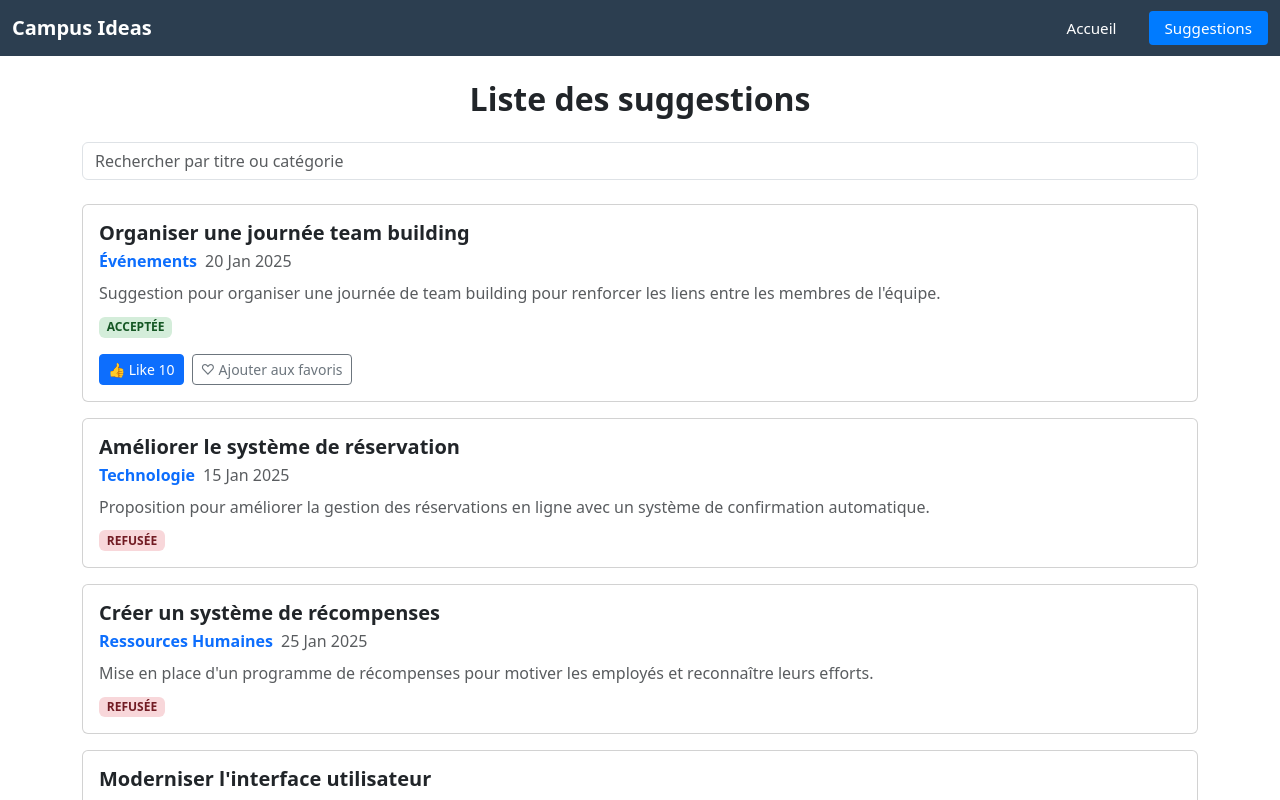
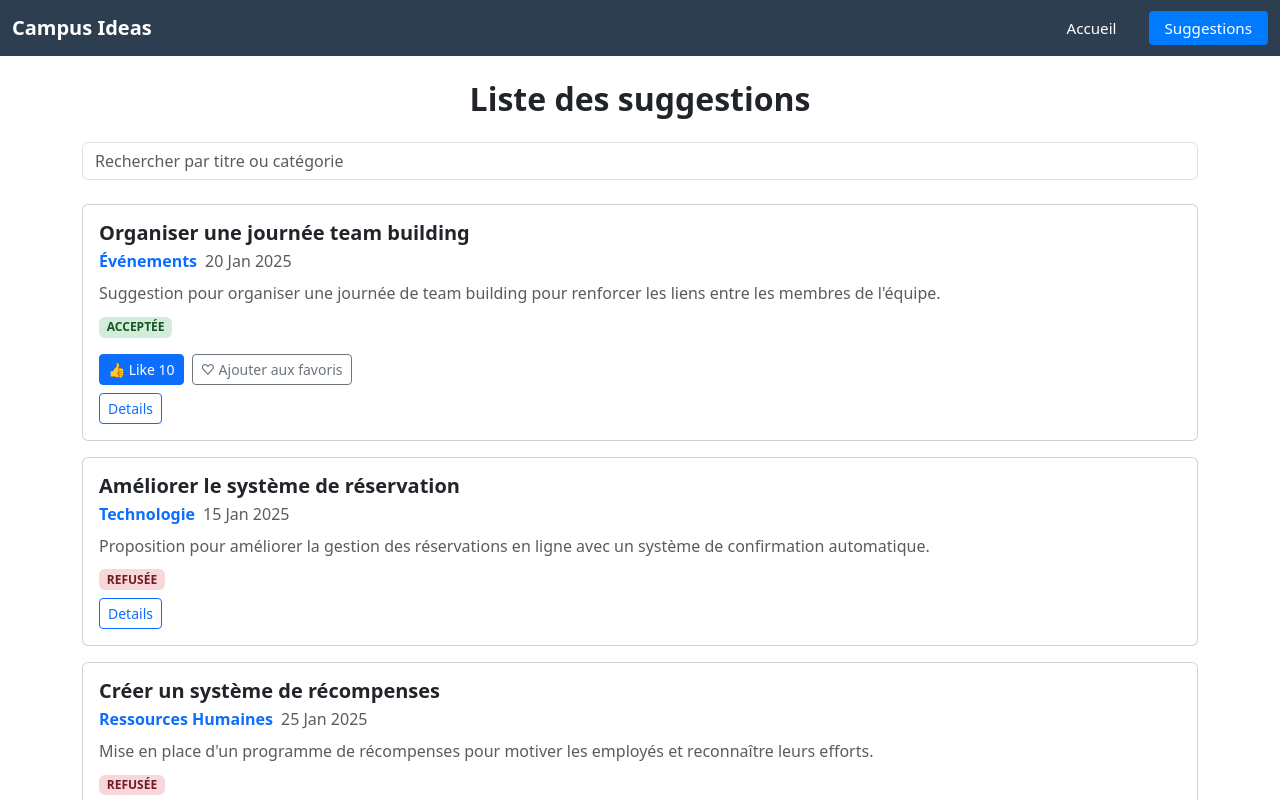
Before and after one commit to Bridgett7/Angular-Workshop, an Angular app: page /suggestions in a window 1280 px wide. Shown: the top 800 px of the page. Built offline with nearby package versions, Linux system fonts and the light colour scheme.

Commit message:
workshop3: ajout bouton Details avec route paramétrée

```diff
--- a/src/app/features/suggestions/list-suggestion/list-suggestion.component.html
+++ b/src/app/features/suggestions/list-suggestion/list-suggestion.component.html
@@ -47,6 +47,11 @@
           ♡ {{ isFavorite(suggestion) ? 'Déjà en favoris' : 'Ajouter aux favoris' }}
         </button>
       </div>
+
+      <!-- Bouton Details -->
+      <div class="mt-2">
+        <a class="btn btn-outline-primary btn-sm" [routerLink]="['/suggestions', suggestion.id]">Details</a>
+      </div>
     </div>
   </div>
 </div>
```
